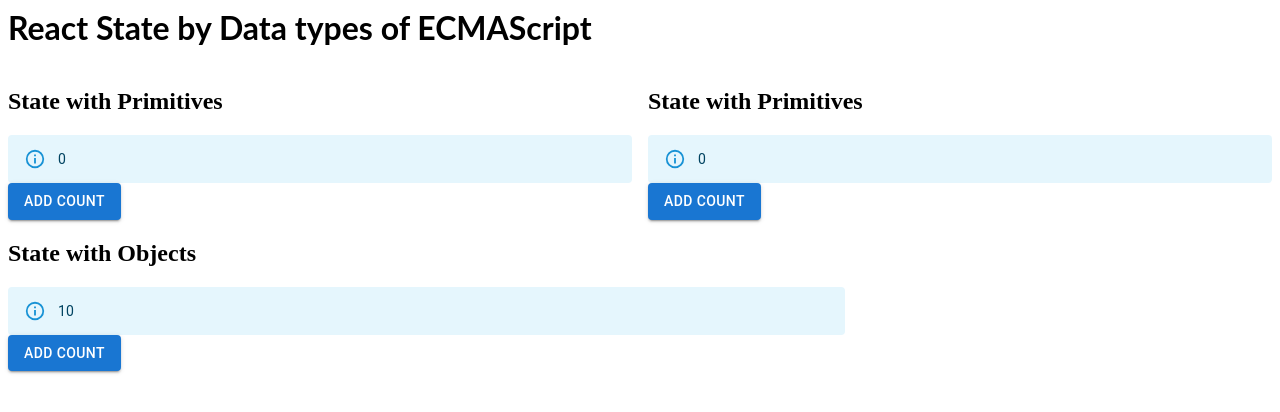
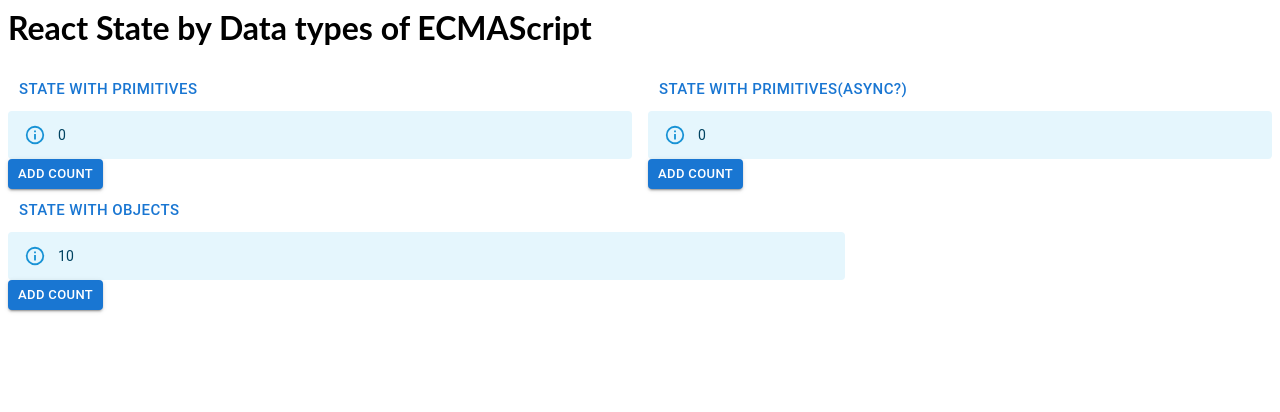
Before and after one commit to robertopuentesdiaz/React18_StateByType, a React (Create React App) app: page / in a window 1280 px wide. Shown: the top 412 px of the page. Built offline with nearby package versions, Linux system fonts and the light colour scheme; the HTML template or start-up script is replaced by a standard one.

Commit message:
2 files modified

```diff
--- a/src/ByRef.tsx
+++ b/src/ByRef.tsx
@@ -20,9 +20,11 @@
     <div>
       <Grid container spacing={2}>
         <Grid item xs={8}>
-          <h2>State with Objects</h2>
+          <Button size="large" variant="text">
+            State with Objects
+          </Button>
           <Alert severity="info">{obj[0]}</Alert>
-          <Button onClick={add} variant="contained">
+          <Button size="small" onClick={add} variant="contained">
             ADD COUNT
           </Button>
         </Grid>
--- a/src/ByValue.tsx
+++ b/src/ByValue.tsx
@@ -16,12 +16,12 @@
     console.log('outside :', count);
   };
 
-  const add2 = () => {
-    setCount2((count2) => {
+  const add2 = async () => {
+    await setCount2((count2) => {
       console.log('inside 1:', count2);
       return count2 + 1;
     });
-    setCount2((count2) => {
+    await setCount2((count2) => {
       console.log('inside 1:', count2);
       return count2 + 1;
     });
@@ -32,16 +32,20 @@
     <div>
       <Grid container spacing={2}>
         <Grid item xs={6}>
-          <h2>State with Primitives</h2>
+          <Button size="large" variant="text">
+            State with Primitives
+          </Button>
           <Alert severity="info">{count}</Alert>
-          <Button onClick={add} variant="contained">
+          <Button size="small" onClick={add} variant="contained">
             ADD COUNT
           </Button>
         </Grid>
         <Grid item xs={6}>
-          <h2>State with Primitives</h2>
+          <Button size="large" variant="text">
+            State with Primitives(Async?)
+          </Button>
           <Alert severity="info">{count2}</Alert>
-          <Button onClick={add2} variant="contained">
+          <Button size="small" onClick={add2} variant="contained">
             ADD COUNT
           </Button>
         </Grid>
```
